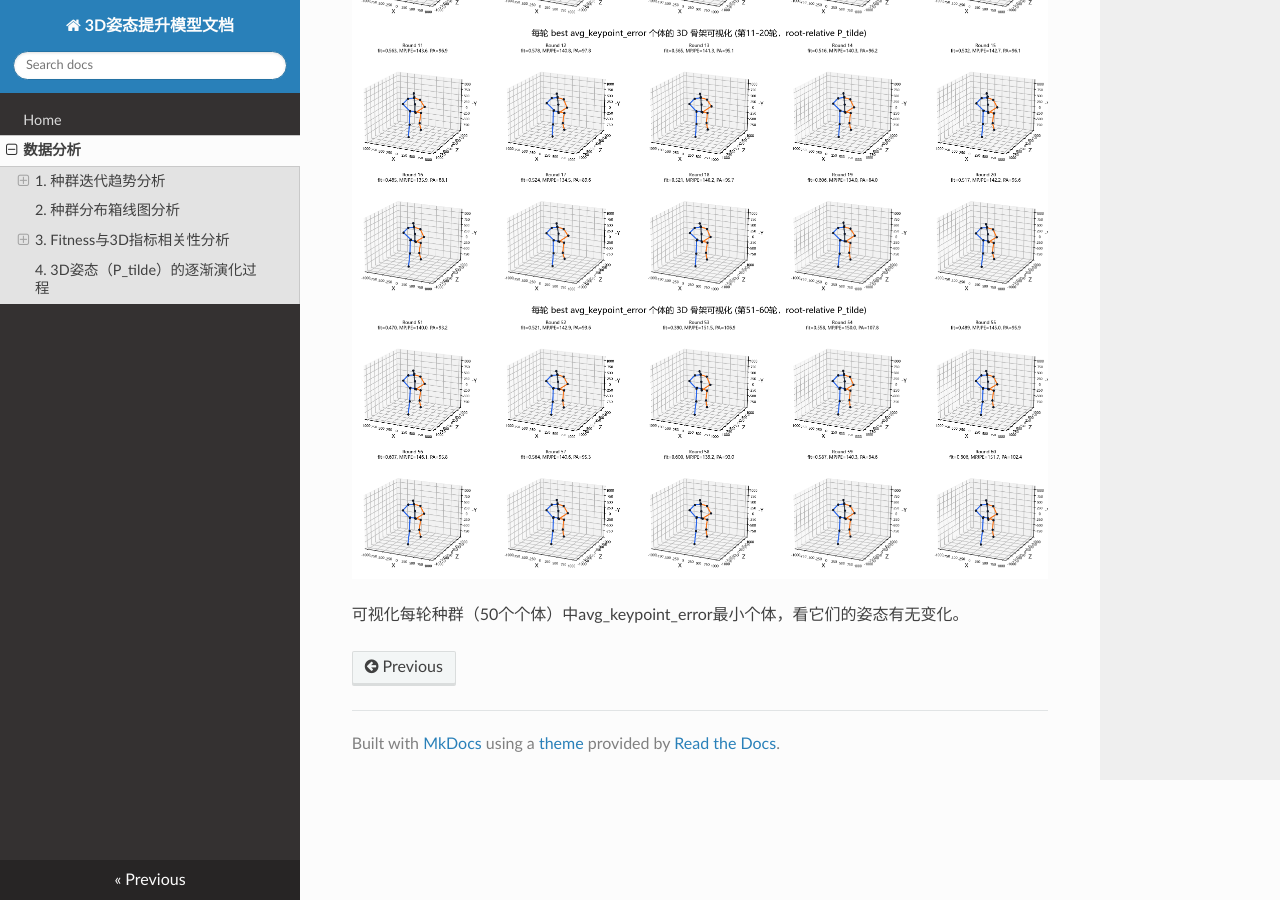
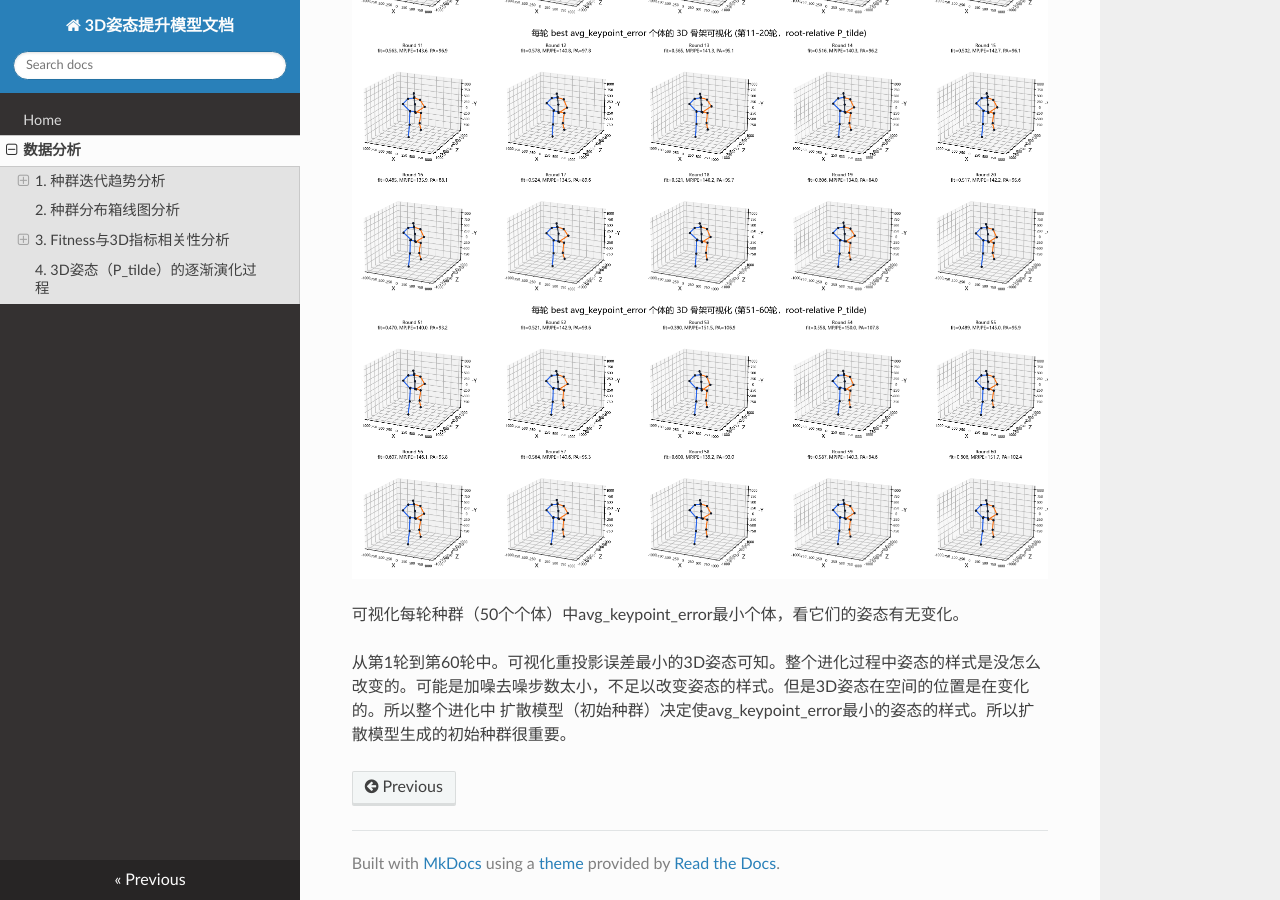
Before and after one commit to Caoruiting/3Dpsoe-doc, an MkDocs documentation site: the page built from docs/data-analysis.md, in a window 1280 px wide and 900 px high, scrolled down 5239 px. Built offline with MkDocs 1.6.1, drawn with Linux system fonts in a browser that asks for light colours; nearby versions of some CDN libraries.

Commit message:
Enhance data analysis documentation with pose evolution details
Added explanation about the evolution of 3D poses and their changes over generations, emphasizing the importance of the initial population in the diffusion model.

```diff
--- a/docs/data-analysis.md
+++ b/docs/data-analysis.md
@@ -71,3 +71,5 @@
 ![Fitness vs MPJPE/PA-MPJPE 散点图](images/3d_skeleton_best_avg_keypoint_error_generations_51_to_60.png)
 
 可视化每轮种群（50个个体）中avg_keypoint_error最小个体，看它们的姿态有无变化。
+
+从第1轮到第60轮中。可视化重投影误差最小的3D姿态可知。整个进化过程中姿态的样式是没怎么改变的。可能是加噪去噪步数太小，不足以改变姿态的样式。但是3D姿态在空间的位置是在变化的。所以整个进化中 扩散模型（初始种群）决定使avg_keypoint_error最小的姿态的样式。所以扩散模型生成的初始种群很重要。
```
